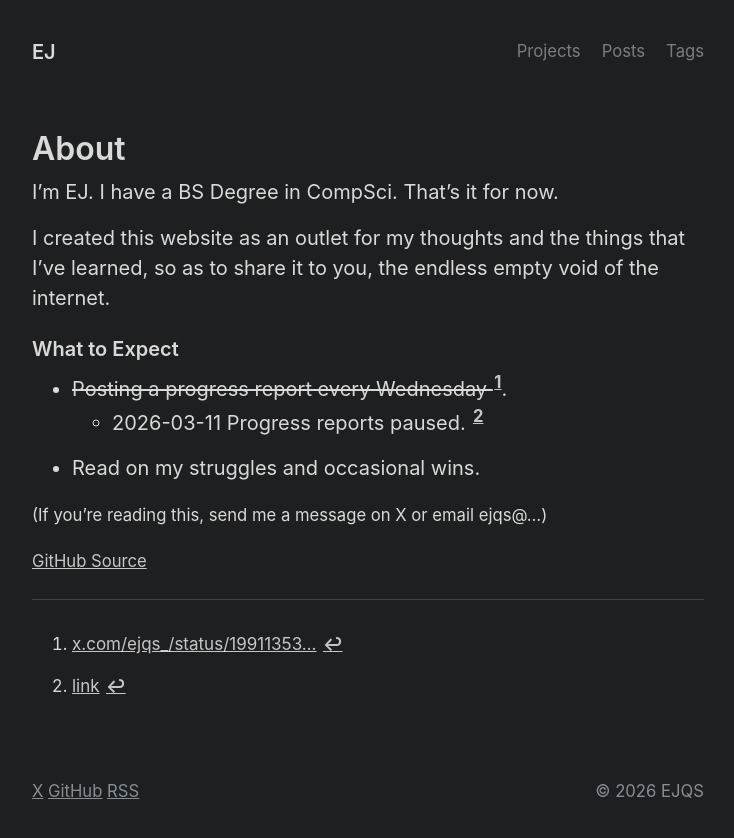
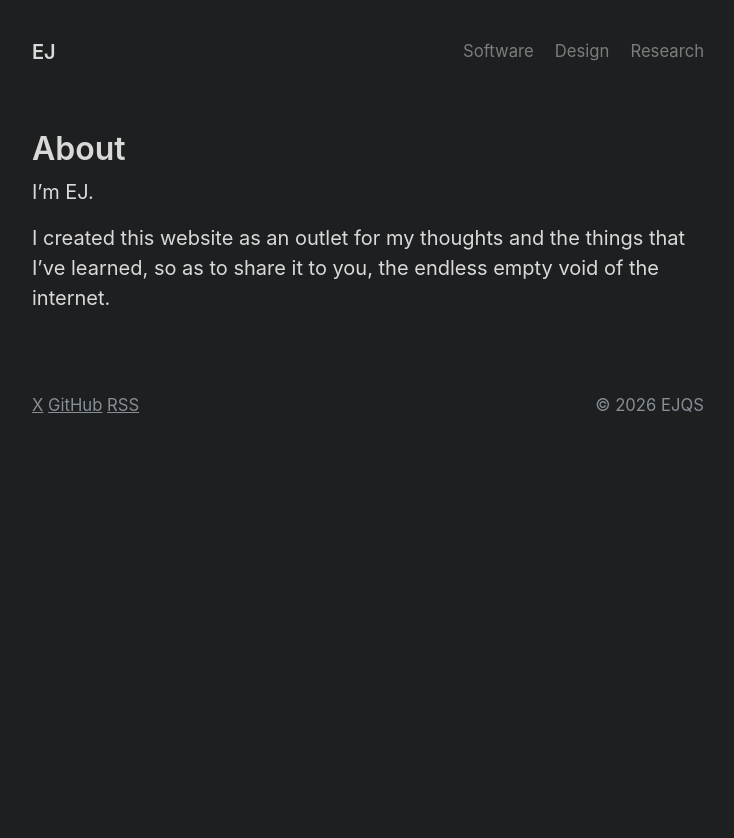
Before and after one commit to ejqs/ejqs.net, a Jekyll site: the page built from about.md, in a window 1280 px wide. Shown: the top 838 px of the page, without its empty margins (272-1006 px from the left). Built offline with Jekyll 4.4.1, drawn with Linux system fonts in a browser that asks for light colours.

Commit message:
update: new nav menu and removed posts

```diff
--- a/_config.yml
+++ b/_config.yml
@@ -41,14 +41,14 @@ version: 3.0.0
 
 # Navbar page list
 nav:
-  - title: Projects
-    url: /projects
+  - title: Software
+    url: /software
 
-  - title: Posts
-    url: /archive
+  - title: Design
+    url: /design
 
-  - title: Tags
-    url: /tags
+  - title: Research
+    url: /research
 
   # - title: About
   #   url: /about
--- a/_data/projects.yml
+++ /dev/null
@@ -1,4 +0,0 @@
-# Add a project: name, url, description
-- name: Roam Publish
-  url: https://github.com/ejqs/roam-publish-web
-  description: Publish your Roam Research graph as a website.
--- a/about.md
+++ b/about.md
@@ -3,21 +3,6 @@ layout: page
 title: About
 ---
 
-I'm EJ. I have a BS Degree in CompSci. That's it for now.
+I’m EJ.
 
-I created this website as an outlet for my thoughts and the things that I've learned, so as to share it to you, the endless empty void of the internet.
-
-### What to Expect
-
-- ~~Posting a progress report every Wednesday [^fn-x_post]~~.
-  - 2026-03-11 Progress reports paused. [^fn-x_post2]
-- Read on my struggles and occasional wins.
-
-<small>(If you're reading this, send me a message on X or email ejqs@...)</small>
-
-<small>[GitHub Source](https://github.com/ejqs/ejqs.net)</small>
-
----
-
-[^fn-x_post]: [x.com/ejqs\_/status/19911353...](https://x.com/ejqs_/status/1991135330666246199)
-[^fn-x_post2]: [link](/2026/03/11/going-backwards/)
+I created this website as an outlet for my thoughts and the things that I’ve learned, so as to share it to you, the endless empty void of the internet.
```
Also changed, not shown: _includes/entries.html (added, +15 -0 lines), _posts/2025-11-05-init.md (deleted, +0 -7 lines), _posts/2026-03-11-going-backwards.md (deleted, +0 -16 lines), _posts/progressreport/2025-11-19-progressreport0.md (deleted, +0 -29 lines), _posts/progressreport/2025-11-26-progressreport1.md (deleted, +0 -35 lines), _posts/progressreport/2025-12-03-progressreport2.md (deleted, +0 -10 lines), design/index.md (added, +6 -0 lines), docs/README.md (added, +5 -0 lines), docs/content.md (added, +48 -0 lines), index.html (+2 -16 lines), projects.md (deleted, +0 -8 lines), research/index.md (added, +6 -0 lines), software/index.md (added, +6 -0 lines), software/roam-publish.md (added, +8 -0 lines), 1 more files.
